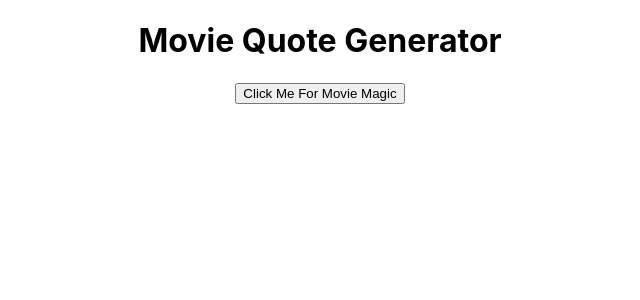
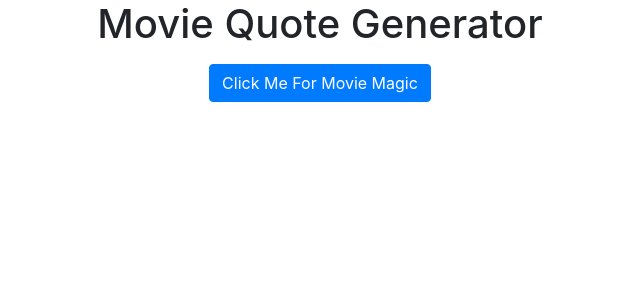
Before and after one commit to UncannyValle/MovieQuote-machine, a React (Create React App) app: page / in a window 1280 px wide. Shown: the top 300 px of the page, without its empty margins (320-960 px from the left). Built offline with nearby package versions, Linux system fonts and the light colour scheme; no server answers.

Commit message:
linked react-bootstrap and now playing around

```diff
--- a/package.json
+++ b/package.json
@@ -3,8 +3,10 @@
   "version": "0.1.0",
   "private": true,
   "dependencies": {
+    "bootstrap": "^4.3.1",
     "movie-quotes": "^1.0.1",
     "react": "^16.11.0",
+    "react-bootstrap": "^1.0.0-beta.14",
     "react-dom": "^16.11.0",
     "react-scripts": "3.2.0"
   },
--- a/src/App.js
+++ b/src/App.js
@@ -1,5 +1,6 @@
 import React from "react";
 import "./App.css";
+import 'bootstrap/dist/css/bootstrap.min.css';
 import Quotes from "./components/Quotes";
 class App extends React.Component {
   constructor(props) {
--- a/src/components/Button.jsx
+++ b/src/components/Button.jsx
@@ -1,9 +1,8 @@
 //Presentational component
 import React from "react";
-
 //stateless component does not need to be a class
 const Button = ({ buttonDisplayName, clickHandler }) => (
-  <button onClick={clickHandler} id="new-quote">
+  <button onClick={clickHandler} id="new-quote"class="btn btn-primary">
     {buttonDisplayName}
   </button>
 );
```
Also changed, not shown: 1 other file (tests, documents, lock files or other folders).
